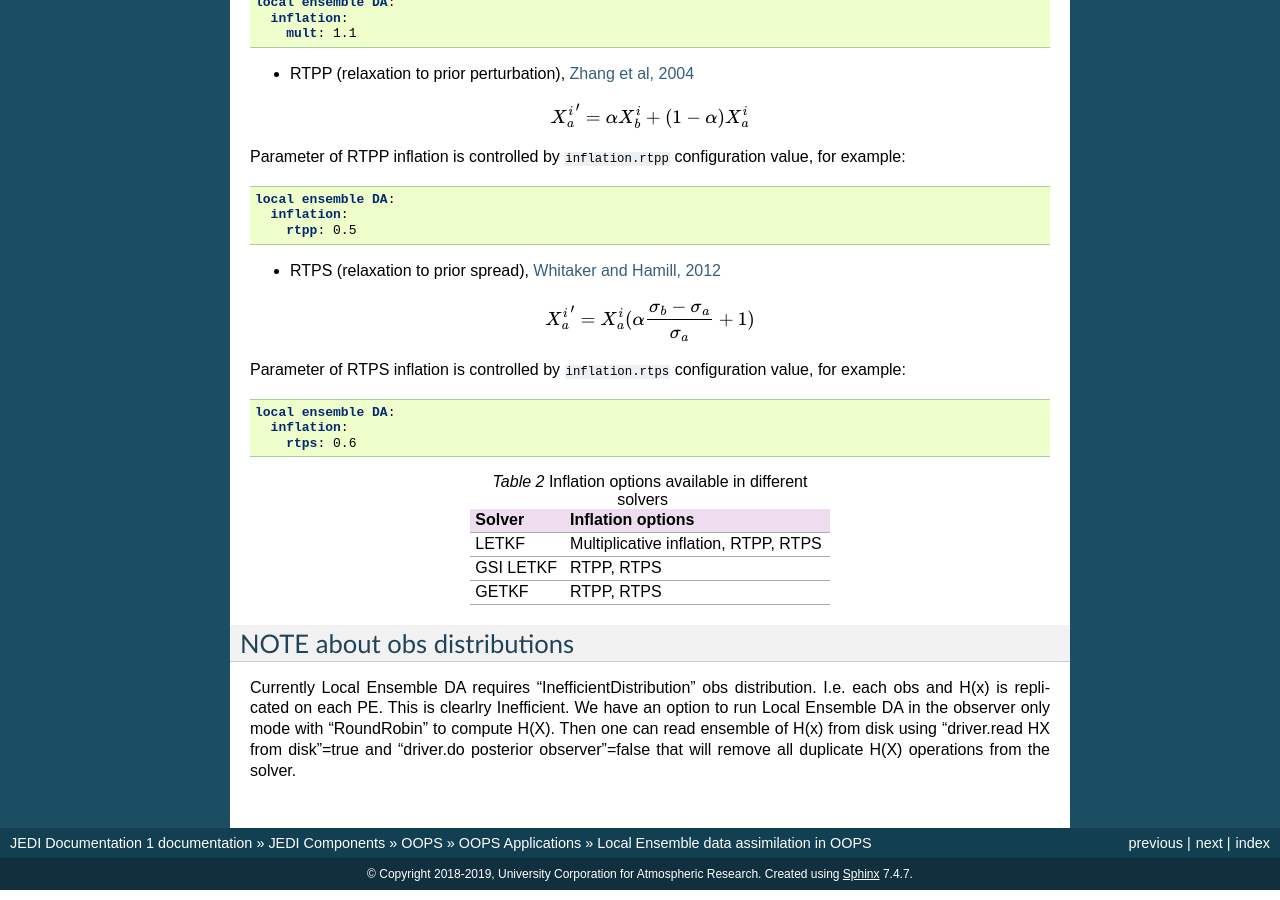
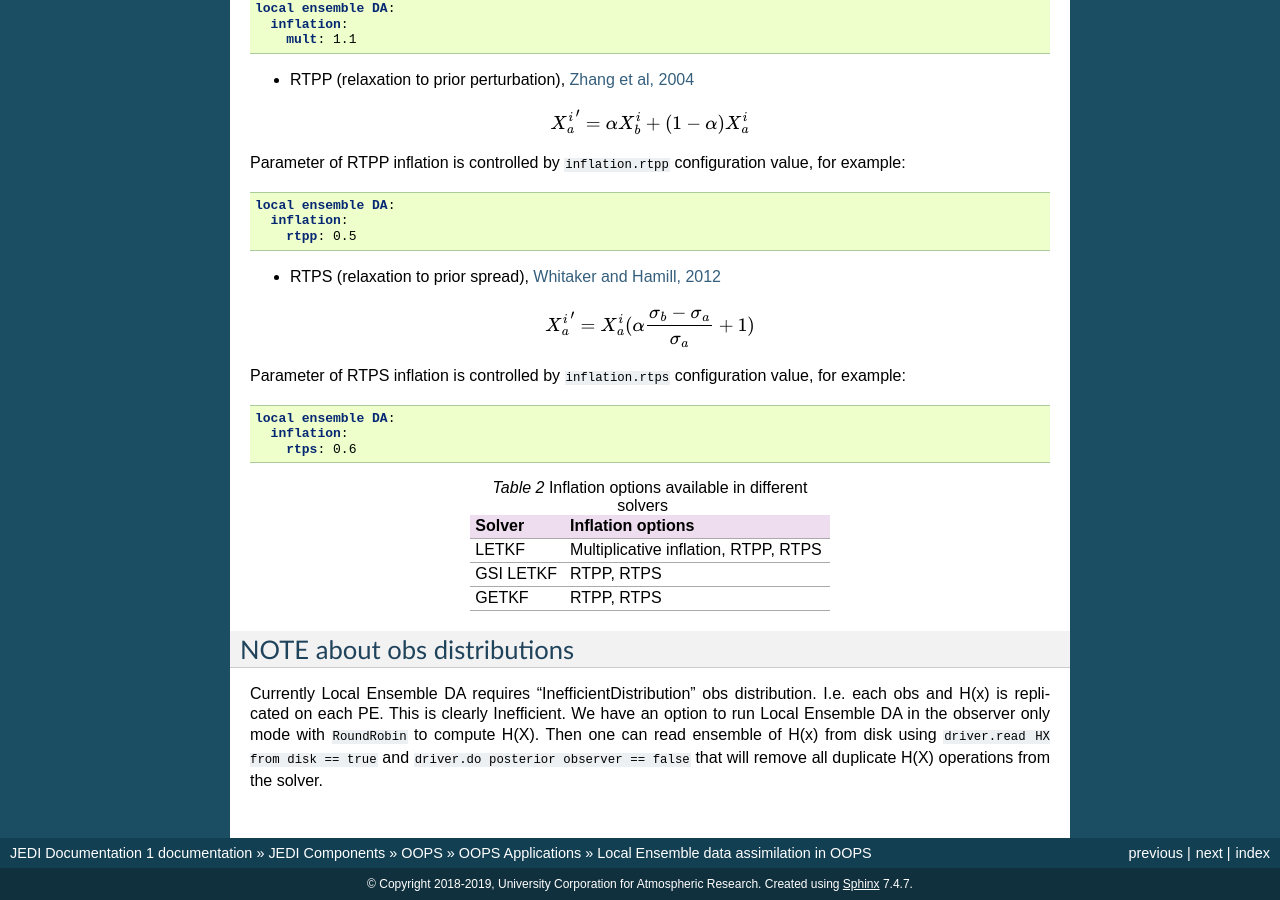
Before and after one commit to JCSDA/jedi-docs, a Sphinx documentation site: the page built from docs/jedi-components/oops/applications/localensembleda.rst, in a window 1280 px wide and 900 px high, scrolled down 2423 px. Built offline with Sphinx 7.4.7, drawn with Linux system fonts in a browser that asks for light colours; some of the changed text lies outside the part shown.

Commit message:
Apply suggestions from code review
Co-authored-by: Anna Shlyaeva <shlyaeva@gmail.com>

```diff
--- a/docs/jedi-components/oops/applications/localensembleda.rst
+++ b/docs/jedi-components/oops/applications/localensembleda.rst
@@ -35,7 +35,7 @@
   driver:
     do posterior observer: true #default value
 
-* Run LocalEnsembleDA in observer mode to compute HX offline. This works hand-in-hand with 'read HX from disk'. One might choose to separate this into two steps because it is possible to use more efficient round-robin distribution if 'run as observer only: true'.
+* Run LocalEnsembleDA in observer mode to compute HX offline. This works hand-in-hand with :code:`read HX from disk`. One might choose to separate this into two steps because it is possible to use more efficient round-robin distribution if :code:`run as observer only: true`.
 
 .. code:: yaml
 
@@ -192,4 +192,4 @@
 NOTE about obs distributions
 -----------------------------
 Currently Local Ensemble DA requires "InefficientDistribution" obs distribution. I.e. each obs and H(x) is replicated on each PE.
-This is clearlry Inefficient. We have an option to run Local Ensemble DA in the observer only mode with "RoundRobin" to compute H(X). Then one can read ensemble of H(x) from disk using "driver.read HX from disk"=true and "driver.do posterior observer"=false that will remove all duplicate H(X) operations from the solver.
+This is clearly Inefficient. We have an option to run Local Ensemble DA in the observer only mode with :code:`RoundRobin` to compute H(X). Then one can read ensemble of H(x) from disk using :code:`driver.read HX from disk == true` and :code:`driver.do posterior observer == false` that will remove all duplicate H(X) operations from the solver.
```
